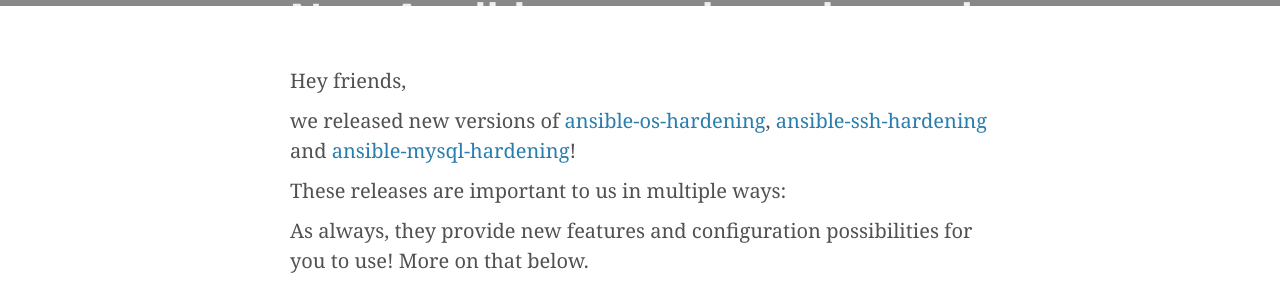
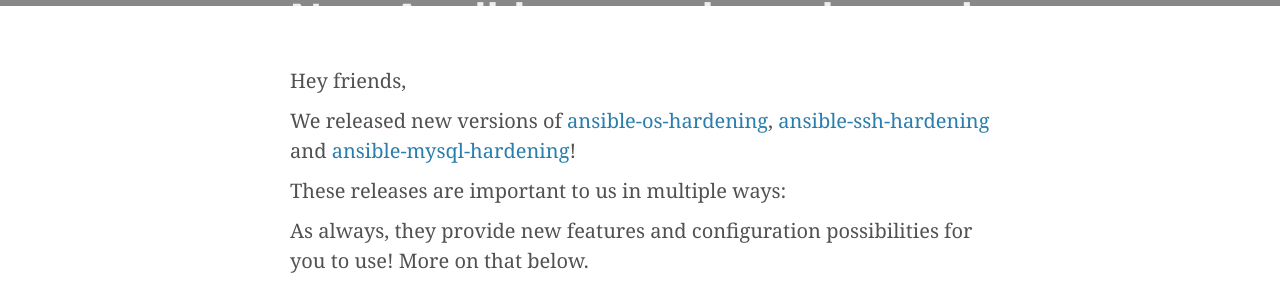
Before and after one commit to dev-sec/blog, a Jekyll site: the page built from _posts/2017-04-23-ansible-new-releases.markdown, in a window 1280 px wide and 900 px high, scrolled down 741 px. Shown: the part 153-455 px from the top of the window. Built offline with Jekyll 4.4.1, drawn with Linux system fonts in a browser that asks for light colours; some web fonts are replaced; comment, search, counter and statistics services are not loaded.

```diff
--- a/_posts/2017-04-23-ansible-new-releases.markdown
+++ b/_posts/2017-04-23-ansible-new-releases.markdown
@@ -13,7 +13,7 @@ author_link: "https://www.zufallsheld.de"
 
 Hey friends,
 
-we released new versions of [ansible-os-hardening](https://github.com/dev-sec/ansible-os-hardening), [ansible-ssh-hardening](https://github.com/dev-sec/ansible-ssh-hardening) and [ansible-mysql-hardening](https://github.com/dev-sec/ansible-mysql-hardening)!
+We released new versions of [ansible-os-hardening](https://github.com/dev-sec/ansible-os-hardening), [ansible-ssh-hardening](https://github.com/dev-sec/ansible-ssh-hardening) and [ansible-mysql-hardening](https://github.com/dev-sec/ansible-mysql-hardening)!
 
 These releases are important to us in multiple ways:
 
```
